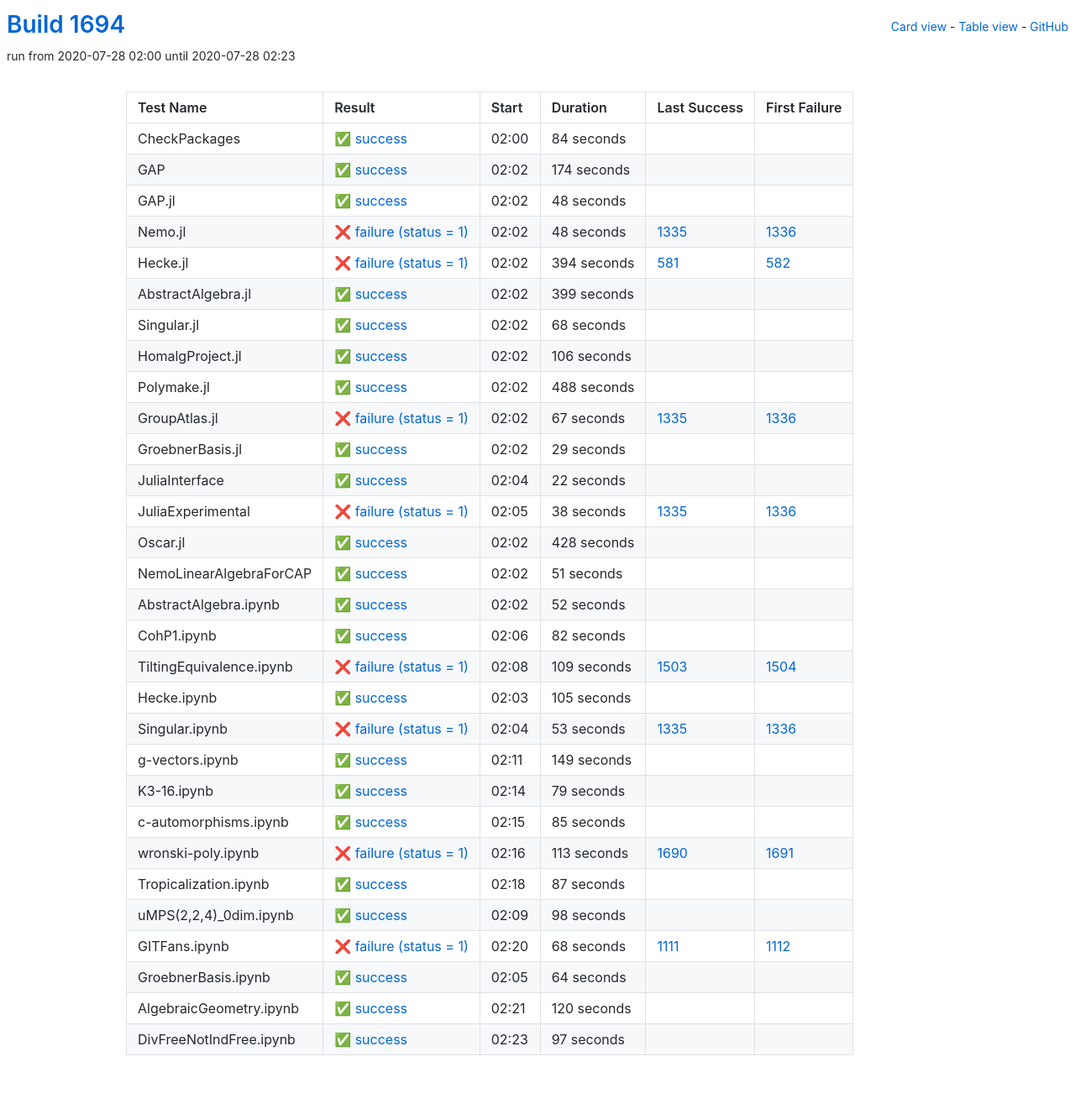
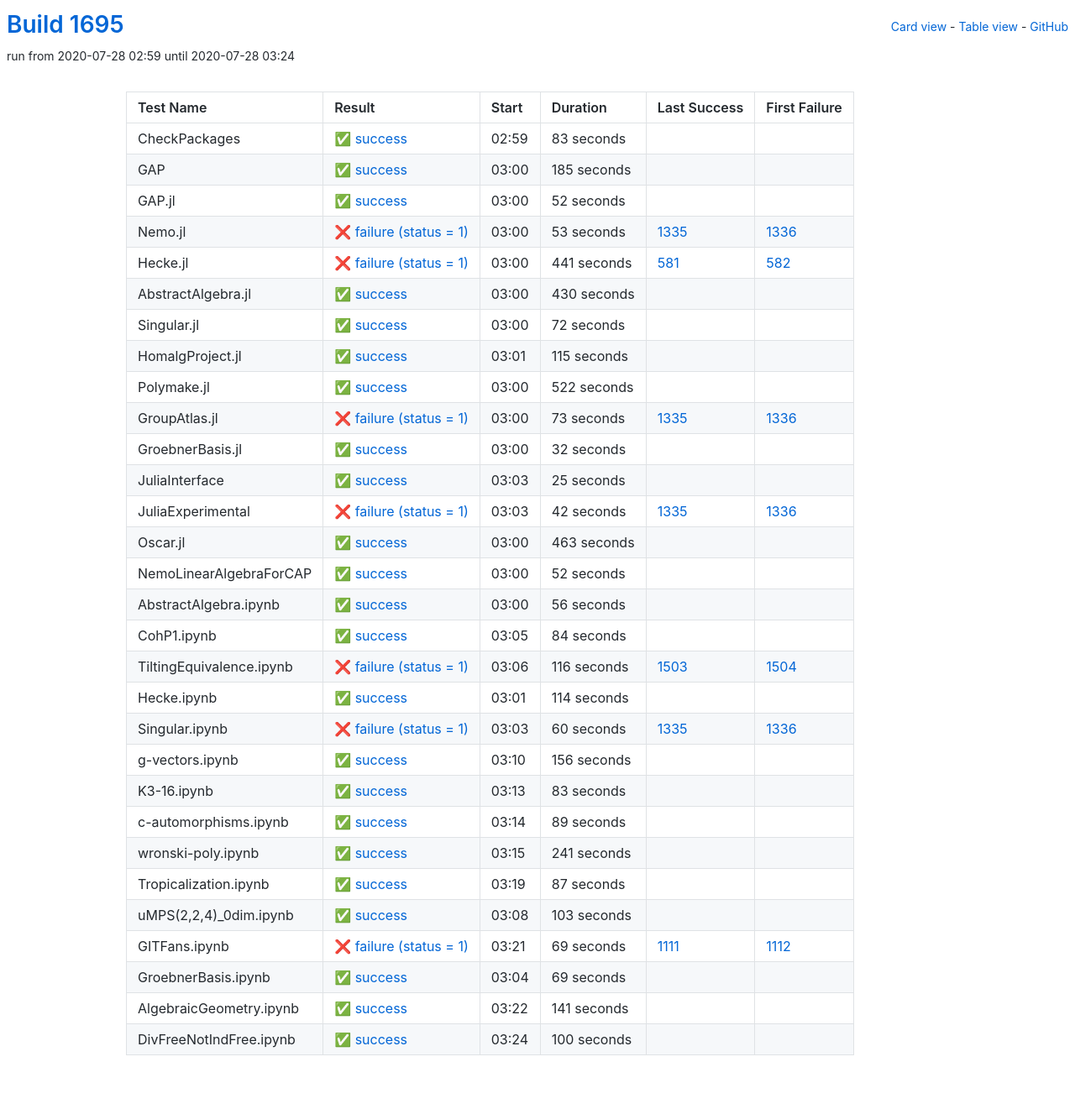
Before and after one commit to oscar-system/oscar-ci-status-1.4, a Jekyll site: the page built from table.html, in a window 1280 px wide. Shown: the whole page at 84% size. Built offline with Jekyll 4.4.1, drawn with Linux system fonts in a browser that asks for light colours.

Commit message:
Build #1695

```diff
--- a/_data/ci.yml
+++ b/_data/ci.yml
@@ -1,6 +1,6 @@
 ---
-build: 1694
-build_url: https://oscarci.mathematik.uni-kl.de/job/oscar-julia-1.4/1694/
+build: 1695
+build_url: https://oscarci.mathematik.uni-kl.de/job/oscar-julia-1.4/1695/
 job: oscar-julia-1.4
 organization: oscar-system
 repo: oscar-ci-status-1.4
@@ -8,8 +8,200 @@ repourl: https://github.com/oscar-system/oscar-ci-status-1.4
 tests:
 - name: CheckPackages
   id: checkpackages
-  log: https://oscarci.mathematik.uni-kl.de/job/oscar-julia-1.4/1694/artifact/logs/build-1694/CheckPackages.log
-  start: 2020-07-28 02:00
+  log: https://oscarci.mathematik.uni-kl.de/job/oscar-julia-1.4/1695/artifact/logs/build-1695/CheckPackages.log
+  start: 2020-07-28 02:59
+  success: true
+  exitcode: 0
+  status: success
+  duration: 83
+  last_success: false
+  last_success_url:
+  first_failure: false
+  first_failure_url:
+- name: GAP
+  id: gap
+  log: https://oscarci.mathematik.uni-kl.de/job/oscar-julia-1.4/1695/artifact/logs/build-1695/GAP.log
+  start: 2020-07-28 03:00
+  success: true
+  exitcode: 0
+  status: success
+  duration: 185
+  last_success: false
+  last_success_url:
+  first_failure: false
+  first_failure_url:
+- name: GAP.jl
+  id: gap-jl
+  log: https://oscarci.mathematik.uni-kl.de/job/oscar-julia-1.4/1695/artifact/logs/build-1695/GAP.jl.log
+  start: 2020-07-28 03:00
+  success: true
+  exitcode: 0
+  status: success
+  duration: 52
+  last_success: false
+  last_success_url:
+  first_failure: false
+  first_failure_url:
+- name: Nemo.jl
+  id: nemo-jl
+  log: https://oscarci.mathematik.uni-kl.de/job/oscar-julia-1.4/1695/artifact/logs/build-1695/Nemo.jl.log
+  start: 2020-07-28 03:00
+  success: false
+  exitcode: 1
+  status: failure
+  duration: 53
+  last_success: 1335
+  last_success_url: https://oscarci.mathematik.uni-kl.de/job/oscar-julia-1.4/1335/
+  first_failure: 1336
+  first_failure_url: https://oscarci.mathematik.uni-kl.de/job/oscar-julia-1.4/1336/
+- name: Hecke.jl
+  id: hecke-jl
+  log: https://oscarci.mathematik.uni-kl.de/job/oscar-julia-1.4/1695/artifact/logs/build-1695/Hecke.jl.log
+  start: 2020-07-28 03:00
+  success: false
+  exitcode: 1
+  status: failure
+  duration: 441
+  last_success: 581
+  last_success_url: https://oscarci.mathematik.uni-kl.de/job/oscar-julia-1.4/581/
+  first_failure: 582
+  first_failure_url: https://oscarci.mathematik.uni-kl.de/job/oscar-julia-1.4/582/
+- name: AbstractAlgebra.jl
+  id: abstractalgebra-jl
+  log: https://oscarci.mathematik.uni-kl.de/job/oscar-julia-1.4/1695/artifact/logs/build-1695/AbstractAlgebra.jl.log
+  start: 2020-07-28 03:00
+  success: true
+  exitcode: 0
+  status: success
+  duration: 430
+  last_success: false
+  last_success_url:
+  first_failure: false
+  first_failure_url:
+- name: Singular.jl
+  id: singular-jl
+  log: https://oscarci.mathematik.uni-kl.de/job/oscar-julia-1.4/1695/artifact/logs/build-1695/Singular.jl.log
+  start: 2020-07-28 03:00
+  success: true
+  exitcode: 0
+  status: success
+  duration: 72
+  last_success: false
+  last_success_url:
+  first_failure: false
+  first_failure_url:
+- name: HomalgProject.jl
+  id: homalgproject-jl
+  log: https://oscarci.mathematik.uni-kl.de/job/oscar-julia-1.4/1695/artifact/logs/build-1695/HomalgProject.jl.log
+  start: 2020-07-28 03:01
+  success: true
+  exitcode: 0
+  status: success
+  duration: 115
+  last_success: false
+  last_success_url:
+  first_failure: false
+  first_failure_url:
+- name: Polymake.jl
+  id: polymake-jl
+  log: https://oscarci.mathematik.uni-kl.de/job/oscar-julia-1.4/1695/artifact/logs/build-1695/Polymake.jl.log
+  start: 2020-07-28 03:00
+  success: true
+  exitcode: 0
+  status: success
+  duration: 522
+  last_success: false
+  last_success_url:
+  first_failure: false
+  first_failure_url:
+- name: GroupAtlas.jl
+  id: groupatlas-jl
+  log: https://oscarci.mathematik.uni-kl.de/job/oscar-julia-1.4/1695/artifact/logs/build-1695/GroupAtlas.jl.log
+  start: 2020-07-28 03:00
+  success: false
+  exitcode: 1
+  status: failure
+  duration: 73
+  last_success: 1335
+  last_success_url: https://oscarci.mathematik.uni-kl.de/job/oscar-julia-1.4/1335/
+  first_failure: 1336
+  first_failure_url: https://oscarci.mathematik.uni-kl.de/job/oscar-julia-1.4/1336/
+- name: GroebnerBasis.jl
+  id: groebnerbasis-jl
+  log: https://oscarci.mathematik.uni-kl.de/job/oscar-julia-1.4/1695/artifact/logs/build-1695/GroebnerBasis.jl.log
+  start: 2020-07-28 03:00
+  success: true
+  exitcode: 0
+  status: success
+  duration: 32
+  last_success: false
+  last_success_url:
+  first_failure: false
+  first_failure_url:
+- name: JuliaInterface
+  id: juliainterface
+  log: https://oscarci.mathematik.uni-kl.de/job/oscar-julia-1.4/1695/artifact/logs/build-1695/JuliaInterface.log
+  start: 2020-07-28 03:03
+  success: true
+  exitcode: 0
+  status: success
+  duration: 25
+  last_success: false
+  last_success_url:
+  first_failure: false
+  first_failure_url:
+- name: JuliaExperimental
+  id: juliaexperimental
+  log: https://oscarci.mathematik.uni-kl.de/job/oscar-julia-1.4/1695/artifact/logs/build-1695/JuliaExperimental.log
+  start: 2020-07-28 03:03
+  success: false
+  exitcode: 1
+  status: failure
+  duration: 42
+  last_success: 1335
+  last_success_url: https://oscarci.mathematik.uni-kl.de/job/oscar-julia-1.4/1335/
+  first_failure: 1336
+  first_failure_url: https://oscarci.mathematik.uni-kl.de/job/oscar-julia-1.4/1336/
+- name: Oscar.jl
+  id: oscar-jl
+  log: https://oscarci.mathematik.uni-kl.de/job/oscar-julia-1.4/1695/artifact/logs/build-1695/Oscar.jl.log
+  start: 2020-07-28 03:00
+  success: true
+  exitcode: 0
+  status: success
+  duration: 463
+  last_success: false
+  last_success_url:
+  first_failure: false
+  first_failure_url:
+- name: NemoLinearAlgebraForCAP
+  id: nemolinearalgebraforcap
+  log: https://oscarci.mathematik.uni-kl.de/job/oscar-julia-1.4/1695/artifact/logs/build-1695/NemoLinearAlgebraForCAP.log
+  start: 2020-07-28 03:00
+  success: true
+  exitcode: 0
+  status: success
+  duration: 52
+  last_success: false
+  last_success_url:
+  first_failure: false
+  first_failure_url:
+- name: AbstractAlgebra.ipynb
+  id: abstractalgebra-ipynb
+  log: https://oscarci.mathematik.uni-kl.de/job/oscar-julia-1.4/1695/artifact/logs/build-1695/AbstractAlgebra.ipynb.log
+  start: 2020-07-28 03:00
+  success: true
+  exitcode: 0
+  status: success
+  duration: 56
+  last_success: false
+  last_success_url:
+  first_failure: false
+  first_failure_url:
+- name: CohP1.ipynb
+  id: cohp1-ipynb
+  log: https://oscarci.mathematik.uni-kl.de/job/oscar-julia-1.4/1695/artifact/logs/build-1695/CohP1.ipynb.log
+  start: 2020-07-28 03:05
   success: true
   exitcode: 0
   status: success
@@ -18,286 +210,94 @@ tests:
   last_success_url:
   first_failure: false
   first_failure_url:
-- name: GAP
-  id: gap
-  log: https://oscarci.mathematik.uni-kl.de/job/oscar-julia-1.4/1694/artifact/logs/build-1694/GAP.log
-  start: 2020-07-28 02:02
-  success: true
-  exitcode: 0
-  status: success
-  duration: 174
-  last_success: false
-  last_success_url:
-  first_failure: false
-  first_failure_url:
-- name: GAP.jl
-  id: gap-jl
-  log: https://oscarci.mathematik.uni-kl.de/job/oscar-julia-1.4/1694/artifact/logs/build-1694/GAP.jl.log
-  start: 2020-07-28 02:02
-  success: true
-  exitcode: 0
-  status: success
-  duration: 48
-  last_success: false
-  last_success_url:
-  first_failure: false
-  first_failure_url:
-- name: Nemo.jl
-  id: nemo-jl
-  log: https://oscarci.mathematik.uni-kl.de/job/oscar-julia-1.4/1694/artifact/logs/build-1694/Nemo.jl.log
-  start: 2020-07-28 02:02
+- name: TiltingEquivalence.ipynb
+  id: tiltingequivalence-ipynb
+  log: https://oscarci.mathematik.uni-kl.de/job/oscar-julia-1.4/1695/artifact/logs/build-1695/TiltingEquivalence.ipynb.log
+  start: 2020-07-28 03:06
   success: false
   exitcode: 1
   status: failure
-  duration: 48
-  last_success: 1335
-  last_success_url: https://oscarci.mathematik.uni-kl.de/job/oscar-julia-1.4/1335/
-  first_failure: 1336
-  first_failure_url: https://oscarci.mathematik.uni-kl.de/job/oscar-julia-1.4/1336/
-- name: Hecke.jl
-  id: hecke-jl
-  log: https://oscarci.mathematik.uni-kl.de/job/oscar-julia-1.4/1694/artifact/logs/build-1694/Hecke.jl.log
-  start: 2020-07-28 02:02
-  success: false
-  exitcode: 1
-  status: failure
-  duration: 394
-  last_success: 581
-  last_success_url: https://oscarci.mathematik.uni-kl.de/job/oscar-julia-1.4/581/
-  first_failure: 582
-  first_failure_url: https://oscarci.mathematik.uni-kl.de/job/oscar-julia-1.4/582/
-- name: AbstractAlgebra.jl
-  id: abstractalgebra-jl
-  log: https://oscarci.mathematik.uni-kl.de/job/oscar-julia-1.4/1694/artifact/logs/build-1694/AbstractAlgebra.jl.log
-  start: 2020-07-28 02:02
-  success: true
-  exitcode: 0
-  status: success
-  duration: 399
-  last_success: false
-  last_success_url:
-  first_failure: false
-  first_failure_url:
-- name: Singular.jl
-  id: singular-jl
-  log: https://oscarci.mathematik.uni-kl.de/job/oscar-julia-1.4/1694/artifact/logs/build-1694/Singular.jl.log
-  start: 2020-07-28 02:02
-  success: true
-  exitcode: 0
-  status: success
-  duration: 68
-  last_success: false
-  last_success_url:
-  first_failure: false
-  first_failure_url:
-- name: HomalgProject.jl
-  id: homalgproject-jl
-  log: https://oscarci.mathematik.uni-kl.de/job/oscar-julia-1.4/1694/artifact/logs/build-1694/HomalgProject.jl.log
-  start: 2020-07-28 02:02
-  success: true
-  exitcode: 0
-  status: success
-  duration: 106
-  last_success: false
-  last_success_url:
-  first_failure: false
-  first_failure_url:
-- name: Polymake.jl
-  id: polymake-jl
-  log: https://oscarci.mathematik.uni-kl.de/job/oscar-julia-1.4/1694/artifact/logs/build-1694/Polymake.jl.log
-  start: 2020-07-28 02:02
-  success: true
-  exitcode: 0
-  status: success
-  duration: 488
-  last_success: false
-  last_success_url:
-  first_failure: false
-  first_failure_url:
-- name: GroupAtlas.jl
-  id: groupatlas-jl
-  log: https://oscarci.mathematik.uni-kl.de/job/oscar-julia-1.4/1694/artifact/logs/build-1694/GroupAtlas.jl.log
-  start: 2020-07-28 02:02
-  success: false
-  exitcode: 1
-  status: failure
-  duration: 67
-  last_success: 1335
-  last_success_url: https://oscarci.mathematik.uni-kl.de/job/oscar-julia-1.4/1335/
-  first_failure: 1336
-  first_failure_url: https://oscarci.mathematik.uni-kl.de/job/oscar-julia-1.4/1336/
-- name: GroebnerBasis.jl
-  id: groebnerbasis-jl
-  log: https://oscarci.mathematik.uni-kl.de/job/oscar-julia-1.4/1694/artifact/logs/build-1694/GroebnerBasis.jl.log
-  start: 2020-07-28 02:02
-  success: true
-  exitcode: 0
-  status: success
-  duration: 29
-  last_success: false
-  last_success_url:
-  first_failure: false
-  first_failure_url:
-- name: JuliaInterface
-  id: juliainterface
-  log: https://oscarci.mathematik.uni-kl.de/job/oscar-julia-1.4/1694/artifact/logs/build-1694/JuliaInterface.log
-  start: 2020-07-28 02:04
-  success: true
-  exitcode: 0
-  status: success
-  duration: 22
-  last_success: false
-  last_success_url:
-  first_failure: false
-  first_failure_url:
-- name: JuliaExperimental
-  id: juliaexperimental
-  log: https://oscarci.mathematik.uni-kl.de/job/oscar-julia-1.4/1694/artifact/logs/build-1694/JuliaExperimental.log
-  start: 2020-07-28 02:05
-  success: false
-  exitcode: 1
-  status: failure
-  duration: 38
-  last_success: 1335
-  last_success_url: https://oscarci.mathematik.uni-kl.de/job/oscar-julia-1.4/1335/
-  first_failure: 1336
-  first_failure_url: https://oscarci.mathematik.uni-kl.de/job/oscar-julia-1.4/1336/
-- name: Oscar.jl
-  id: oscar-jl
-  log: https://oscarci.mathematik.uni-kl.de/job/oscar-julia-1.4/1694/artifact/logs/build-1694/Oscar.jl.log
-  start: 2020-07-28 02:02
-  success: true
-  exitcode: 0
-  status: success
-  duration: 428
-  last_success: false
-  last_success_url:
-  first_failure: false
-  first_failure_url:
-- name: NemoLinearAlgebraForCAP
-  id: nemolinearalgebraforcap
-  log: https://oscarci.mathematik.uni-kl.de/job/oscar-julia-1.4/1694/artifact/logs/build-1694/NemoLinearAlgebraForCAP.log
-  start: 2020-07-28 02:02
-  success: true
-  exitcode: 0
-  status: success
-  duration: 51
-  last_success: false
-  last_success_url:
-  first_failure: false
-  first_failure_url:
-- name: AbstractAlgebra.ipynb
-  id: abstractalgebra-ipynb
-  log: https://oscarci.mathematik.uni-kl.de/job/oscar-julia-1.4/1694/artifact/logs/build-1694/AbstractAlgebra.ipynb.log
-  start: 2020-07-28 02:02
-  success: true
-  exitcode: 0
-  status: success
-  duration: 52
-  last_success: false
-  last_success_url:
-  first_failure: false
-  first_failure_url:
-- name: CohP1.ipynb
-  id: cohp1-ipynb
-  log: https://oscarci.mathematik.uni-kl.de/job/oscar-julia-1.4/1694/artifact/logs/build-1694/CohP1.ipynb.log
-  start: 2020-07-28 02:06
-  success: true
-  exitcode: 0
-  status: success
-  duration: 82
-  last_success: false
-  last_success_url:
-  first_failure: false
-  first_failure_url:
-- name: TiltingEquivalence.ipynb
-  id: tiltingequivalence-ipynb
-  log: https://oscarci.mathematik.uni-kl.de/job/oscar-julia-1.4/1694/artifact/logs/build-1694/TiltingEquivalence.ipynb.log
-  start: 2020-07-28 02:08
-  success: false
-  exitcode: 1
-  status: failure
-  duration: 109
+  duration: 116
   last_success: 1503
   last_success_url: https://oscarci.mathematik.uni-kl.de/job/oscar-julia-1.4/1503/
   first_failure: 1504
   first_failure_url: https://oscarci.mathematik.uni-kl.de/job/oscar-julia-1.4/1504/
 - name: Hecke.ipynb
   id: hecke-ipynb
-  log: https://oscarci.mathematik.uni-kl.de/job/oscar-julia-1.4/1694/artifact/logs/build-1694/Hecke.ipynb.log
-  start: 2020-07-28 02:03
+  log: https://oscarci.mathematik.uni-kl.de/job/oscar-julia-1.4/1695/artifact/logs/build-1695/Hecke.ipynb.log
+  start: 2020-07-28 03:01
   success: true
   exitcode: 0
   status: success
-  duration: 105
+  duration: 114
   last_success: false
   last_success_url:
   first_failure: false
   first_failure_url:
 - name: Singular.ipynb
   id: singular-ipynb
-  log: https://oscarci.mathematik.uni-kl.de/job/oscar-julia-1.4/1694/artifact/logs/build-1694/Singular.ipynb.log
-  start: 2020-07-28 02:04
+  log: https://oscarci.mathematik.uni-kl.de/job/oscar-julia-1.4/1695/artifact/logs/build-1695/Singular.ipynb.log
+  start: 2020-07-28 03:03
   success: false
   exitcode: 1
   status: failure
-  duration: 53
+  duration: 60
   last_success: 1335
   last_success_url: https://oscarci.mathematik.uni-kl.de/job/oscar-julia-1.4/1335/
   first_failure: 1336
   first_failure_url: https://oscarci.mathematik.uni-kl.de/job/oscar-julia-1.4/1336/
 - name: g-vectors.ipynb
   id: g-vectors-ipynb
-  log: https://oscarci.mathematik.uni-kl.de/job/oscar-julia-1.4/1694/artifact/logs/build-1694/g-vectors.ipynb.log
-  start: 2020-07-28 02:11
+  log: https://oscarci.mathematik.uni-kl.de/job/oscar-julia-1.4/1695/artifact/logs/build-1695/g-vectors.ipynb.log
+  start: 2020-07-28 03:10
   success: true
   exitcode: 0
   status: success
-  duration: 149
+  duration: 156
   last_success: false
   last_success_url:
   first_failure: false
   first_failure_url:
 - name: K3-16.ipynb
   id: k3-16-ipynb
-  log: https://oscarci.mathematik.uni-kl.de/job/oscar-julia-1.4/1694/artifact/logs/build-1694/K3-16.ipynb.log
-  start: 2020-07-28 02:14
+  log: https://oscarci.mathematik.uni-kl.de/job/oscar-julia-1.4/1695/artifact/logs/build-1695/K3-16.ipynb.log
+  start: 2020-07-28 03:13
   success: true
   exitcode: 0
   status: success
-  duration: 79
+  duration: 83
   last_success: false
   last_success_url:
   first_failure: false
   first_failure_url:
 - name: c-automorphisms.ipynb
   id: c-automorphisms-ipynb
-  log: https://oscarci.mathematik.uni-kl.de/job/oscar-julia-1.4/1694/artifact/logs/build-1694/c-automorphisms.ipynb.log
-  start: 2020-07-28 02:15
+  log: https://oscarci.mathematik.uni-kl.de/job/oscar-julia-1.4/1695/artifact/logs/build-1695/c-automorphisms.ipynb.log
+  start: 2020-07-28 03:14
   success: true
   exitcode: 0
   status: success
-  duration: 85
+  duration: 89
   last_success: false
   last_success_url:
   first_failure: false
   first_failure_url:
 - name: wronski-poly.ipynb
   id: wronski-poly-ipynb
-  log: https://oscarci.mathematik.uni-kl.de/job/oscar-julia-1.4/1694/artifact/logs/build-1694/wronski-poly.ipynb.log
-  start: 2020-07-28 02:16
-  success: false
-  exitcode: 1
-  status: failure
-  duration: 113
-  last_success: 1690
-  last_success_url: https://oscarci.mathematik.uni-kl.de/job/oscar-julia-1.4/1690/
-  first_failure: 1691
-  first_failure_url: https://oscarci.mathematik.uni-kl.de/job/oscar-julia-1.4/1691/
+  log: https://oscarci.mathematik.uni-kl.de/job/oscar-julia-1.4/1695/artifact/logs/build-1695/wronski-poly.ipynb.log
+  start: 2020-07-28 03:15
+  success: true
+  exitcode: 0
+  status: success
+  duration: 241
+  last_success: false
+  last_success_url:
+  first_failure: false
+  first_failure_url:
 - name: Tropicalization.ipynb
   id: tropicalization-ipynb
-  log: https://oscarci.mathematik.uni-kl.de/job/oscar-julia-1.4/1694/artifact/logs/build-1694/Tropicalization.ipynb.log
-  start: 2020-07-28 02:18
+  log: https://oscarci.mathematik.uni-kl.de/job/oscar-julia-1.4/1695/artifact/logs/build-1695/Tropicalization.ipynb.log
+  start: 2020-07-28 03:19
   success: true
   exitcode: 0
   status: success
@@ -308,60 +308,60 @@ tests:
   first_failure_url:
 - name: uMPS(2,2,4)_0dim.ipynb
   id: umps-2-2-4-0dim-ipynb
-  log: https://oscarci.mathematik.uni-kl.de/job/oscar-julia-1.4/1694/artifact/logs/build-1694/uMPS-2-2-4-_0dim.ipynb.log
-  start: 2020-07-28 02:09
+  log: https://oscarci.mathematik.uni-kl.de/job/oscar-julia-1.4/1695/artifact/logs/build-1695/uMPS-2-2-4-_0dim.ipynb.log
+  start: 2020-07-28 03:08
   success: true
   exitcode: 0
   status: success
-  duration: 98
+  duration: 103
   last_success: false
   last_success_url:
   first_failure: false
   first_failure_url:
 - name: GITFans.ipynb
   id: gitfans-ipynb
-  log: https://oscarci.mathematik.uni-kl.de/job/oscar-julia-1.4/1694/artifact/logs/build-1694/GITFans.ipynb.log
-  start: 2020-07-28 02:20
+  log: https://oscarci.mathematik.uni-kl.de/job/oscar-julia-1.4/1695/artifact/logs/build-1695/GITFans.ipynb.log
+  start: 2020-07-28 03:21
   success: false
   exitcode: 1
   status: failure
-  duration: 68
+  duration: 69
   last_success: 1111
   last_success_url: https://oscarci.mathematik.uni-kl.de/job/oscar-julia-1.4/1111/
   first_failure: 1112
   first_failure_url: https://oscarci.mathematik.uni-kl.de/job/oscar-julia-1.4/1112/
 - name: GroebnerBasis.ipynb
   id: groebnerbasis-ipynb
-  log: https://oscarci.mathematik.uni-kl.de/job/oscar-julia-1.4/1694/artifact/logs/build-1694/GroebnerBasis.ipynb.log
-  start: 2020-07-28 02:05
+  log: https://oscarci.mathematik.uni-kl.de/job/oscar-julia-1.4/1695/artifact/logs/build-1695/GroebnerBasis.ipynb.log
+  start: 2020-07-28 03:04
   success: true
   exitcode: 0
   status: success
-  duration: 64
+  duration: 69
   last_success: false
   last_success_url:
   first_failure: false
   first_failure_url:
 - name: AlgebraicGeometry.ipynb
   id: algebraicgeometry-ipynb
-  log: https://oscarci.mathematik.uni-kl.de/job/oscar-julia-1.4/1694/artifact/logs/build-1694/AlgebraicGeometry.ipynb.log
-  start: 2020-07-28 02:21
+  log: https://oscarci.mathematik.uni-kl.de/job/oscar-julia-1.4/1695/artifact/logs/build-1695/AlgebraicGeometry.ipynb.log
+  start: 2020-07-28 03:22
   success: true
   exitcode: 0
   status: success
-  duration: 120
+  duration: 141
   last_success: false
   last_success_url:
   first_failure: false
   first_failure_url:
 - name: DivFreeNotIndFree.ipynb
   id: divfreenotindfree-ipynb
-  log: https://oscarci.mathematik.uni-kl.de/job/oscar-julia-1.4/1694/artifact/logs/build-1694/DivFreeNotIndFree.ipynb.log
-  start: 2020-07-28 02:23
+  log: https://oscarci.mathematik.uni-kl.de/job/oscar-julia-1.4/1695/artifact/logs/build-1695/DivFreeNotIndFree.ipynb.log
+  start: 2020-07-28 03:24
   success: true
   exitcode: 0
   status: success
-  duration: 97
+  duration: 100
   last_success: false
   last_success_url:
   first_failure: false
```
Also changed, not shown: README.md.
